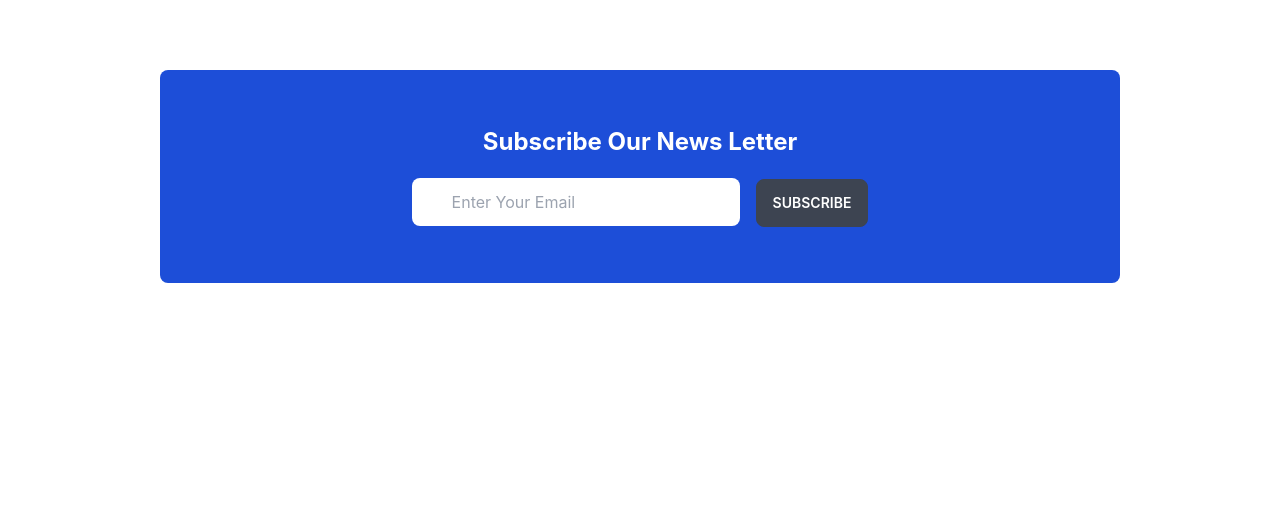
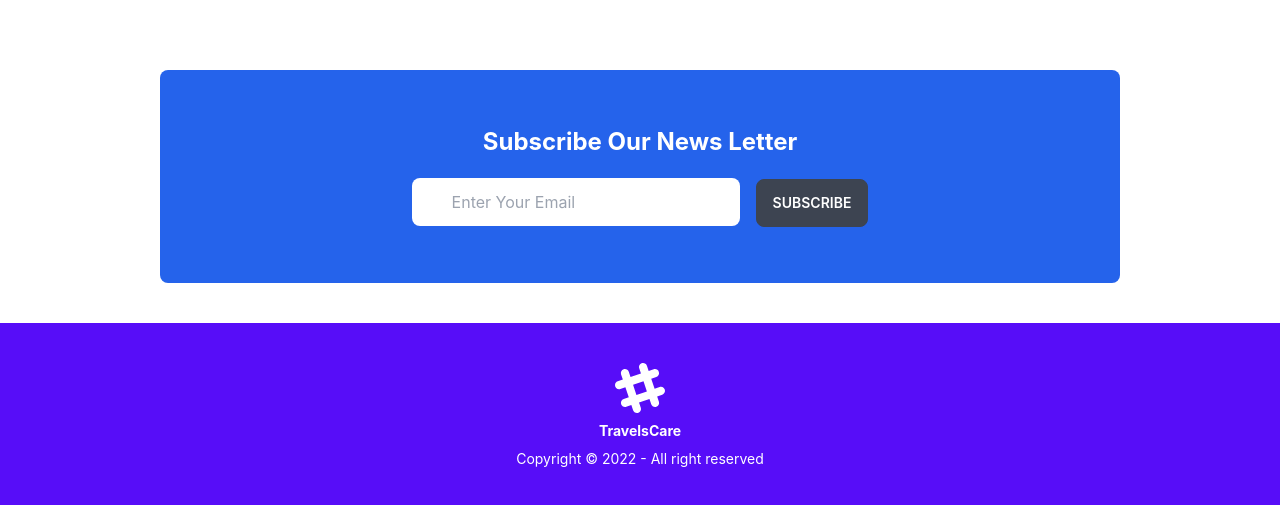
Before and after one commit to Parvez765/travels-website-clientside-assignment11, a React (Create React App) app: page / in a window 1280 px wide. Shown: the part 1070-1575 px from the top of the page. Before the commit the page ends 1393 px from the top, so only its background shows below. Built offline with nearby package versions, Linux system fonts and the light colour scheme; no server answers.

Commit message:
Footer addedd

```diff
--- a/src/Layout/Main.js
+++ b/src/Layout/Main.js
@@ -1,5 +1,6 @@
 import React from 'react';
 import { Outlet } from 'react-router-dom';
+import Footer from '../components/Footer/Footer';
 import Navbar from '../components/Navbar/Navbar';
 
 const Main = () => {
@@ -7,6 +8,7 @@
         <div>
             <Navbar></Navbar>
             <Outlet></Outlet>
+            <Footer></Footer>
         </div>
     );
 };
--- /dev/null
+++ b/src/components/Footer/Footer.js
@@ -0,0 +1,20 @@
+import React from 'react';
+
+const Footer = () => {
+    return (
+        <footer className="footer footer-center p-10 bg-primary text-primary-content">
+            <div>
+            <svg width="50" height="50" viewBox="0 0 24 24" xmlns="http://www.w3.org/2000/svg" fillRule="evenodd" clipRule="evenodd" className="inline-block fill-current"><path d="M22.672 15.226l-2.432.811.841 2.515c.33 1.019-.209 2.127-1.23 2.456-1.15.325-2.148-.321-2.463-1.226l-.84-2.518-5.013 1.677.84 2.517c.391 1.203-.434 2.542-1.831 2.542-.88 0-1.601-.564-1.86-1.314l-.842-2.516-2.431.809c-1.135.328-2.145-.317-2.463-1.229-.329-1.018.211-2.127 1.231-2.456l2.432-.809-1.621-4.823-2.432.808c-1.355.384-2.558-.59-2.558-1.839 0-.817.509-1.582 1.327-1.846l2.433-.809-.842-2.515c-.33-1.02.211-2.129 1.232-2.458 1.02-.329 2.13.209 2.461 1.229l.842 2.515 5.011-1.677-.839-2.517c-.403-1.238.484-2.553 1.843-2.553.819 0 1.585.509 1.85 1.326l.841 2.517 2.431-.81c1.02-.33 2.131.211 2.461 1.229.332 1.018-.21 2.126-1.23 2.456l-2.433.809 1.622 4.823 2.433-.809c1.242-.401 2.557.484 2.557 1.838 0 .819-.51 1.583-1.328 1.847m-8.992-6.428l-5.01 1.675 1.619 4.828 5.011-1.674-1.62-4.829z"></path></svg>
+            <p className="font-bold">
+               TravelsCare
+            </p>
+            <p>Copyright © 2022 - All right reserved</p>
+            </div>
+            <div>
+
+            </div>
+      </footer>
+    );
+};
+
+export default Footer;
--- a/src/components/Home/Home.js
+++ b/src/components/Home/Home.js
@@ -39,7 +39,7 @@
                 So, what are you waiting for?</h2>
             </div>
             <Services></Services>
-            <div className='mt-16 bg-blue-700 w-3/4 conatiner mx-auto p-14 rounded-lg mb-10'>
+            <div className='mt-16 bg-blue-600 w-3/4 conatiner mx-auto p-14 rounded-lg mb-10'>
                 <h2 className='font-bold text-2xl text-white'>Subscribe Our News Letter</h2>
                 <input type="text" className='mt-5 mr-4 px-10 py-3 rounded-lg' placeholder='Enter Your Email' />
                 <button className='btn'>Subscribe</button>
```
